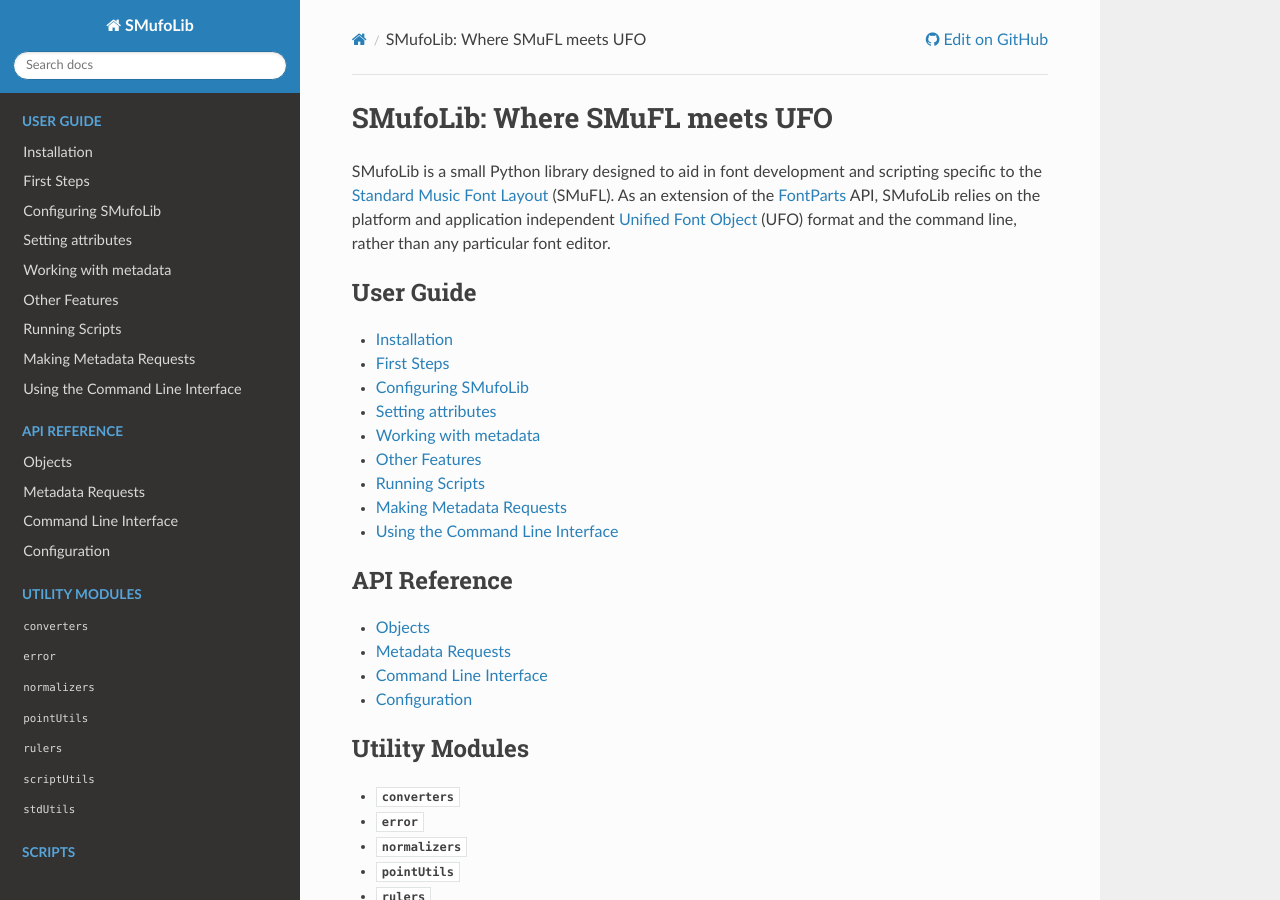
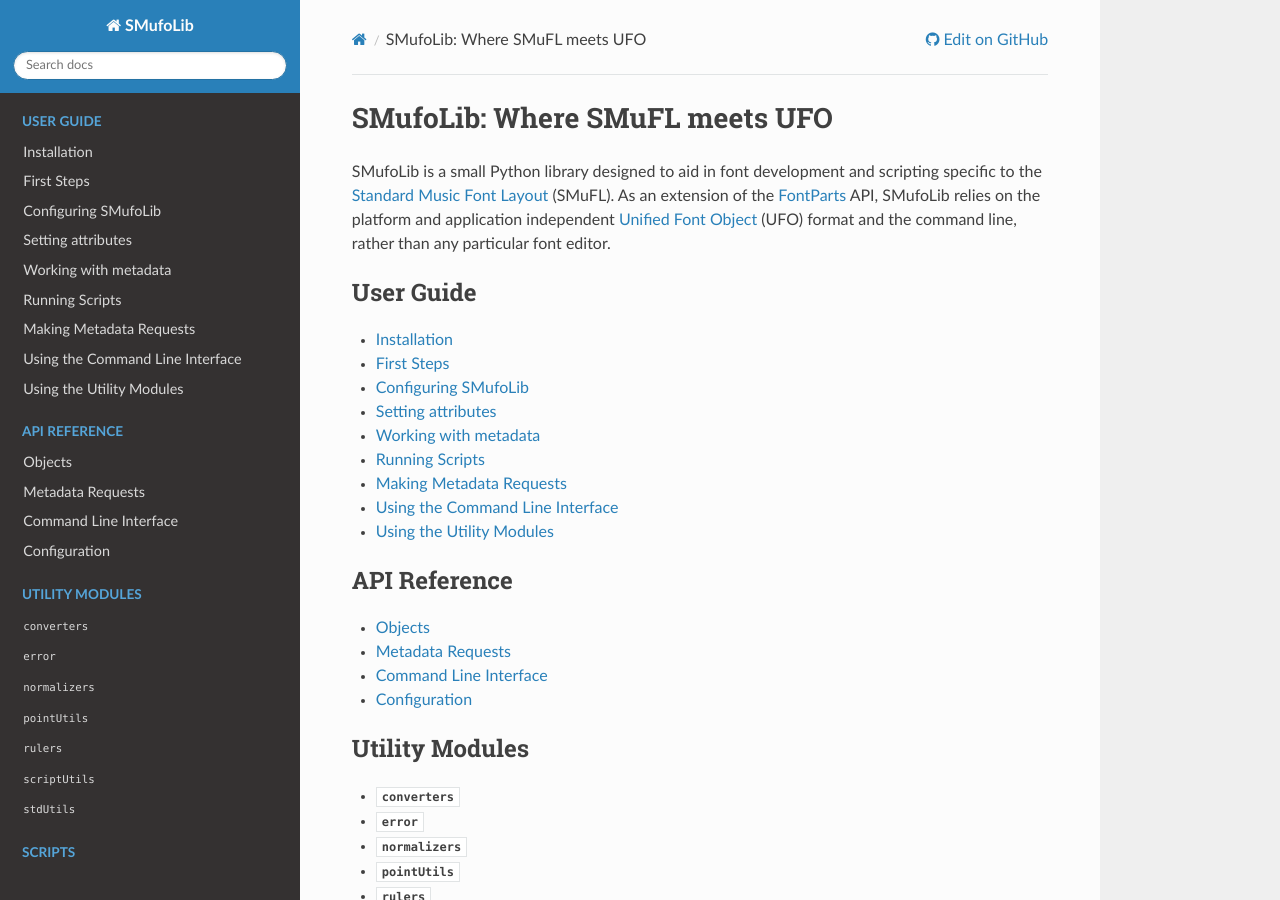
Before and after one commit to knutnergaard/smufolib, a Sphinx documentation site: the page built from docs/index.rst, in a window 1280 px wide and 900 px high. Built offline with Sphinx 7.4.7 and the Read the Docs theme 3.1.0, drawn with Linux system fonts in a browser that asks for light colours; part of the change alters nothing that is shown.

Commit message:
Update user guide.

```diff
--- a/docs/user_guide.rst
+++ b/docs/user_guide.rst
@@ -88,8 +88,8 @@ To set a custom configuration path, define the environment variable :envvar:`SMU
 Setting attributes
 ==================
 
-SMufoLib provides easy storage of SMuFL-specific font and glyph metadata within the font
-file itself. Attributes can be set individually during the design process, and are
+SMufoLib provides easy storage of SMuFL-related font and glyph metadata within the font
+file itself. Attributes [#]_ can be set individually during the design process, and are
 accessed through the :class:`.Smufl` object::
 
    >>> font.smufl.name = "myFont"
@@ -103,15 +103,19 @@ accessed through the :class:`.Smufl` object::
 
 .. note::
 
-   Some attributes, like :attr:`.Smufl.name`, will be different depending
-   on whether they are accessed through :class:`.Font` or :class:`.Glyph`.
-
-   Font-specific :class:`.Smufl` attributes are generally available from either the
-   font or any of its glyphs.
+   - Some attributes, like :attr:`.Smufl.name`, will be different depending
+     on whether they are accessed through :class:`.Font` or :class:`.Glyph`.
+   - FontParts maintains consistent references to parent-level objects. As a result,
+     font-specific :class:`.Smufl` attributes remain accessible from both the font
+     itself and any of its glyphs.
 
 The essential glyph identification attributes (:attr:`.Smufl.name`,
 :attr:`.Smufl.description` and :attr:`.Smufl.classes`) may also be imported from preexisting metadata files using the :mod:`~bin.importID` script. See
 :ref:`running-scripts` for more information.
+
+.. [#] Most of the objects referred to as "attributes" in this user guide are
+   technically implemented as Python :term:`properties`, but for clarity and consistency
+   with SMuFL metadata terminology, "attribute" is used synonymously throughout.
 
 .. _working-with-metadata:
 
@@ -123,7 +127,7 @@ Once SMuFL specific glyph names and other attributes have been set, SMufoLib pro
 Glyph Ranges
 ------------
 
-The SMuFL-specific glyph ranges covered are available for an entire font or any
+The SMuFL glyph ranges covered are available for an entire font or any
 specific glyph::
 
    >>> font.smufl.ranges
@@ -184,12 +188,14 @@ Each setting has its own attribute within this object::
    >>> ed.stemThickness
    30
 
-Engraving defaults are calculated automatically from corresponding glyphs by default
--- provided that these glyphs exist. See :ref:`engraving-defaults-mapping` for a full
-list of attributes and their corresponding glyphs.
+Engraving defaults are calculated automatically from corresponding glyphs by default --
+provided that these glyphs exist. As an example, the value for :attr:`hairpinThickness`
+is based on the shape of the glyph ``'uniE53E'`` (``'dynamicCrescendoHairpin'``). See
+:ref:`engraving-defaults-mapping` for a full list of attributes and their corresponding
+glyphs.
 
-To override the automatic calculations, simply set the attributes to a value other
-than :obj:`None`.
+Override the automatic calculations by setting the attributes to a value other than
+:obj:`None`.
 
 To turn the feature off entirely, disable `auto` in the :ref:`[engravingDefaults]`
 section of `smufolib.cfg`. See :ref:`configuring-smufolib` for more information
@@ -217,69 +223,83 @@ Anchor coordinates are available in either font units or staff spaces. See
 
 Anchors may be imported from another font's metadata file using the
 :mod:`~bin.importAnchors` script. SMufoLib also provides the diagnostics script
-:mod:`~bin.checkAnchors` to keep track of missing or superfluous SMuFL-specific glyph
+:mod:`~bin.checkAnchors` to keep track of missing or superfluous SMuFL glyph
 anchors in a font. See :ref:`running-scripts` for more information.
-
-.. _changing-measurement-units:
-
-Changing Measurement Units
---------------------------
-
-You can get or set engraving defaults, anchor coordinates and glyph advance width in
-either font units or staff spaces, whatever suits your workflow. To switch to staff
-spaces set either :attr:`.EngravingDefaults.spaces` or :attr:`.Smufl.spaces` to
-:obj:`True`, e.g.::
-
-   >>> ed.spaces = True
-   >>> ed.stemThickness
-   0.12
-   >>> ed.stemThickness = 0.14
-   >>> ed.spaces = False
-   >>> ed.stemThickness
-   35
 
 .. note::
 
-   Setting ``font.smufl.engravingDefaults.spaces=True`` is equivalent to setting
-   ``font.smufl.spaces=True``, so either one will affect all relevant
-   attributes across the entire library.
+   Only anchors with names specific to SMuFL are accessible through the :class:`.Smufl`
+   object's :attr:`.anchors` attribute. See :data:`.ANCHOR_NAMES` for a full
+   :class:`set` of available SMuFL anchors.
 
-   This setting is stored in the font's metadata and will persist when saving the font.
+Glyph Metrics and Dimensions
+----------------------------
 
-The :class:`.SMufl` class also provides methods to convert a given value between the
-different units of measurement. Use the :meth:`.toSpaces` method to convert a font units
-value to staff spaces, and the :meth:`.toUnits` to do the opposite::
+Similarly to :attr:`anchors`, the :class:`.Smufl` class also provides a SMuFL-specific
+:class:`dict` representation of the glyph bounding box::
 
-   >>> font.smufl.toSpaces(250)
-   1.0
-   >>> font.smufl.toUnits(1.0)
-   250
+   >>> glyph.smufl.bBox
+   {'bBoxSW': (0.0, -0.5), 'bBoxNE': (1.18, 0.5)}
+
+Even the glyph advance width is available as :attr:`.Smufl.advanceWidth`::
+
+   >>> glyph.smufl.advanceWidth
+   671
+
+It differs from :attr:`fontParts.base.BaseGlyph.width` in optionally providing the value
+in staff spaces (see :ref:`changing-measurement-units`).
+
+Ligatures and Stylistic Alternates
+----------------------------------
+
+Ligatures have their component glyphs readily available with the
+:attr:`.componentGlyphs` attribute::
+
+   >>> ligature = font['uniE09E_uniE083_uniE09F_uniE084']
+   >>> ligature.smufl.componentGlyphs
+   (<Glyph 'uniE09E' ('public.default') at 4399803376>,
+   <Glyph 'uniE083' ('public.default') at 4399803184>,
+   <Glyph 'uniE09F' ('public.default') at 4399797952>,
+   <Glyph 'uniE084' ('public.default') at 4399797760>)
+
+Alternately, components can be listed by their canonical SMuFL names with the
+:attr:`.componentNames` attribute::
+
+   >>> glyph.smufl.componentNames
+   ('timeSigCombNumerator', 'timeSig3',
+   'timeSigCombDenominator', 'timeSig4')
+
+The :attr:`alternateGlyphs` and :attr:`alternateNames` attribute similarly provide
+convenient access to a glyph's stylistic alternates, by :class:`.Glyph` object and
+SMuFL name respectively::
+
+.. todo:: Add examples
+
+A SMuFL-specific metadata representation of the same alternates can be retrieved with
+the :attr:`alternates` attribute::
+
+   >>> glyph = font['uniE050'] # gClef
+   >>> glyph.smufl.alternates
+   ({'codepoint': 'U+F472', 'name': 'gClefSmall'},)
+
+The inverse base glyph is also accessible through the :attr:`base` attribute::
+
+   >>> alternate = font['uniE050.ss01']
+   >>> alternate.smufl.base
+   <Glyph 'uniE050' ('public.default') at 4373577008>
+
+The glyph name suffix is a common characteristic of different types of OpenType
+alternates and sets, and may therefore sometimes be necessary to isolate. This is what
+the :attr:`suffix` attribute is for::
+
+   >>> glyph = font['uniE050.ss01']
+   >>> glyph.smufl.suffix
+   ss01
 
 .. important::
 
-   The attributes and methods mentioned above depend on the font's units per em value
-   which must be set with :attr:`fontParts.base.BaseInfo.unitsPerEm` for measurement
-   units conversion to work::
-
-      >>> font.info.unitsPerEm = 1000
-
-Finding glyphs
---------------
-
-You can search for a glyph by its canonical SMuFL name with the
-:meth:`Smufl.findGlyph` method::
-
-   >>> font.smufl.findGlyph('barlineSingle')
-   <Glyph 'uniE030' ('public.default') at 4393557200>
-
-::
-
-   >>> font.smufl.findGlyph('missingSmuflName')
-   None
-
-
-Other Features
-==============
+   The attributes in this section demands strict adherence to SMuFL's glyph naming
+   standards. See :ref:`this note about glyph naming <about-glyph-naming>` for details.
 
 Status Indicators
 -----------------
@@ -307,6 +327,63 @@ SMuFL is as easy as::
 
    >>> if glyph.smufl.isRecommended:
    ...   # do something
+
+.. _changing-measurement-units:
+
+Changing Measurement Units
+--------------------------
+
+You can get or set engraving defaults, anchor coordinates, glyph bounding box and
+advance width in either font units or staff spaces, whatever suits your workflow. By default, all values are expressed in font units unless changed. To
+switch to staff spaces, set either :attr:`.EngravingDefaults.spaces` or
+:attr:`.Smufl.spaces` to :obj:`True`, e.g.::
+
+   >>> ed.spaces = True
+   >>> ed.stemThickness
+   0.12
+   >>> ed.stemThickness = 0.14
+   >>> ed.spaces = False
+   >>> ed.stemThickness
+   35
+
+.. note::
+
+   - Setting ``font.smufl.engravingDefaults.spaces=True`` is equivalent to setting
+     ``font.smufl.spaces=True``, so either one will affect all relevant
+     attributes across the entire library.
+
+   - This setting is stored in the font's metadata and will persist when saving the font.
+
+The :class:`.SMufl` class also provides methods to convert a given value between the
+different units of measurement. Use the :meth:`.toSpaces` method to convert a font units
+value to staff spaces, and the :meth:`.toUnits` to do the opposite::
+
+   >>> font.smufl.toSpaces(250)
+   1.0
+   >>> font.smufl.toUnits(1.0)
+   250
+
+.. important::
+
+   The attributes and methods mentioned above depend on the font's units-per-em value
+   which must be set with :attr:`fontParts.base.BaseInfo.unitsPerEm` for measurement
+   units conversion to work::
+
+      >>> font.info.unitsPerEm = 1000
+
+Finding glyphs
+--------------
+
+You can search for a glyph by its canonical SMuFL name with the
+:meth:`Smufl.findGlyph` method::
+
+   >>> font.smufl.findGlyph('barlineSingle')
+   <Glyph 'uniE030' ('public.default') at 4393557200>
+
+::
+
+   >>> font.smufl.findGlyph('missingSmuflName')
+   None
 
 .. _running-scripts:
 
@@ -386,8 +463,8 @@ appropriately named :class:`.Request` class methods:
    * - :meth:`~.Request.font`
      - Retrieves the official `bravura.json` metadata file
 
-By default, these methods return a parsed Python :class:`dict`. To retrieve a raw
-:class:`str` response instead, set ``decode=False``::
+By default, these methods return a parsed Python :class:`dict`. Retrieve a raw
+:class:`str` response instead by setting ``decode=False``::
 
    >>> text = Request.classes(decode=False)
 
@@ -398,7 +475,6 @@ Paths and Fallbacks
 argument::
 
    >>> file = Request("path/to/file.json")
-
    >>> file = Request("https://path/to/file.json")
 
 You can also combine a remote URL with a local fallback file. This enables automatic
@@ -415,20 +491,22 @@ fallback to a local copy if the remote request fails due to a connection error::
 Raw Output
 ----------
 
-The :class:`Request` object provides two properties for accessing raw response data:
+Similarly to the well known HTTP library `Requests
+<https://requests.readthedocs.io/en/latest/>_`, SMufoLib's :class:`Request` object
+provides two properties for accessing raw response data:
 
 - Use the :attr:`text` property to get a decoded :class:`str`::
 
     >>> data = Request("path/to/file.json").text
 
-- Use the :attr:`bytes` property to get the raw :class:`bytes` content::
+- Use the :attr:`content` property to get the raw :class:`bytes` content::
 
-    >>> data = Request("path/to/file.json").bytes
+    >>> data = Request("path/to/file.json").content
 
 Unless an `encoding` is explicitly specified, text responses will be decoded using UTF-8.
 
-JSON Parsing
-------------
+Parsing JSON Files
+------------------
 
 If the file is a JSON file, use the built-in :meth:`~.Request.json` method to parse it::
 
@@ -440,4 +518,29 @@ Using the Command Line Interface
 
 .. todo::
 
-   Summarize `smufolib` CLI entry points and subcommands (if any).
+   Add CLI guide
+
+
+Using the Utility Modules
+=========================
+
+SMufoLib includes a whole host of utility functions, spread accross several modules.
+The sections below provide an introduction to some of the most useful ones.
+
+Converting Values
+-----------------
+
+Raising Errors and Warnings
+---------------------------
+
+Measuring Contours
+------------------
+
+Working with Rulers
+-------------------
+
+Using Script Utilities
+----------------------
+
+Using Standard Utilities
+------------------------
```
